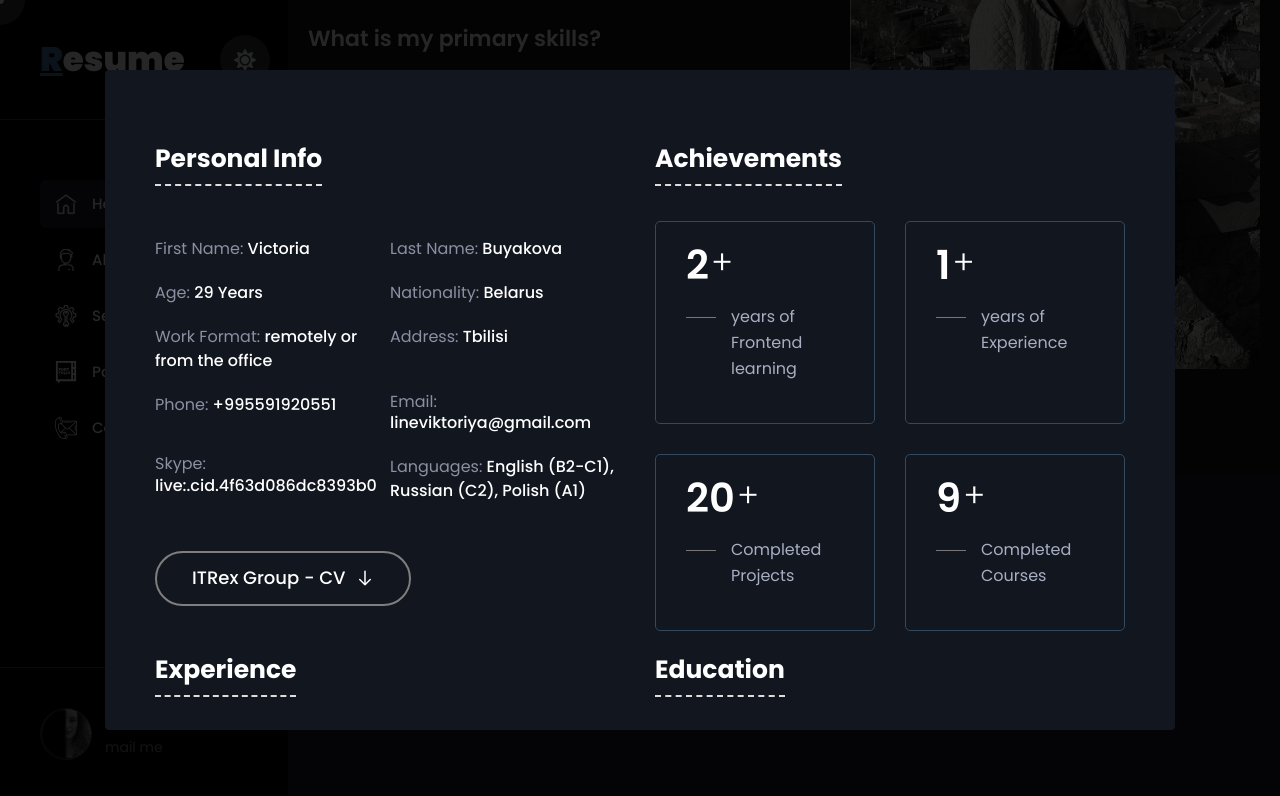
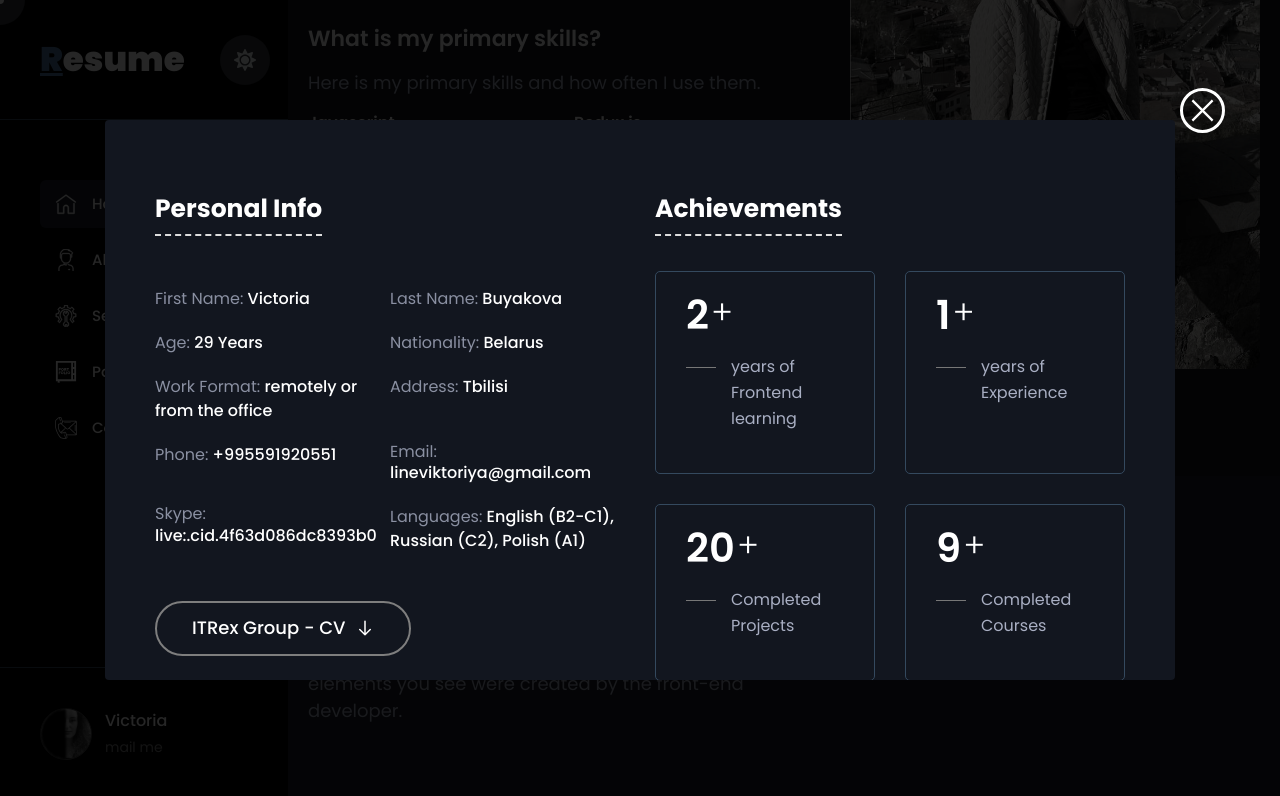
Before and after one commit to Feralwater/cv, a React (Create React App) app: page / in a window 1280 px wide. Both pictures are taken after a click on the button "See More". Shown: the part 1191-1987 px from the top of the page. Built offline with nearby package versions, Linux system fonts and the light colour scheme.

Commit message:
fix: close button is invisible

```diff
--- a/src/components/Modal/index.tsx
+++ b/src/components/Modal/index.tsx
@@ -3,7 +3,9 @@ import React, {
 } from 'react';
 import ReactDOM from 'react-dom';
 import { GrClose } from 'react-icons/gr';
-import { CloseButton, ModalContent, Overlay } from './styles';
+import {
+  CloseButton, ModalContent, ModalWrapper, Overlay,
+} from './styles';
 
 const modalElement = document.getElementById('modal') as HTMLElement;
 
@@ -40,12 +42,15 @@ const Modal = forwardRef(({ children }:IModal, ref) => {
   }
 
   return ReactDOM.createPortal(
-    <Overlay onClick={close}>
-      <ModalContent onClick={onModalContentClick}>
+    <>
+      <Overlay onClick={close} />
+      <ModalWrapper>
         <CloseButton type="button" onClick={close}><GrClose /></CloseButton>
-        {children}
-      </ModalContent>
-    </Overlay>,
+        <ModalContent onClick={onModalContentClick}>
+          {children}
+        </ModalContent>
+      </ModalWrapper>
+    </>,
     modalElement,
   );
 });
--- a/src/components/Modal/styles.ts
+++ b/src/components/Modal/styles.ts
@@ -11,27 +11,32 @@ export const Overlay = styled.div`
 `;
 
 export const ModalContent = styled.div`
+  width: 100%;
+  max-height: 70vh;
+  overflow-y: auto;
+  overflow-x: hidden;
+  padding: 50px;
+  box-sizing: border-box;
+
+  ::-webkit-scrollbar {
+    width: 5px;
+  }
+
+  ::-webkit-scrollbar-thumb {
+    background-color: #7e7e7e;
+    border-radius: 6px;
+  }
+`;
+
+export const ModalWrapper = styled.div`
   position: fixed;
   top: 50%;
   left: 50%;
   transform: translate(-50%, -50%);
-  padding: 50px;
+
   z-index: 1000;
   background-color: ${({ theme }) => theme.colors.modalBackground};
-  border: none;
-  max-height: 70vh;
-  overflow-y: auto;
-  overflow-x: hidden;
   border-radius: 4px;
-  outline: none;
-
-  ::-webkit-scrollbar {
-    width: 5px;
-  }
-  ::-webkit-scrollbar-thumb {
-    background-color: #7e7e7e;
-    border-radius: 6px;
-  }
 `;
 
 export const CloseButton = styled.button`
@@ -50,7 +55,7 @@ export const CloseButton = styled.button`
   justify-content: center;
   align-items: center;
 
-  & svg{
+  & svg {
     width: 45px;
     height: 45px;
     filter: invert(1);
```
